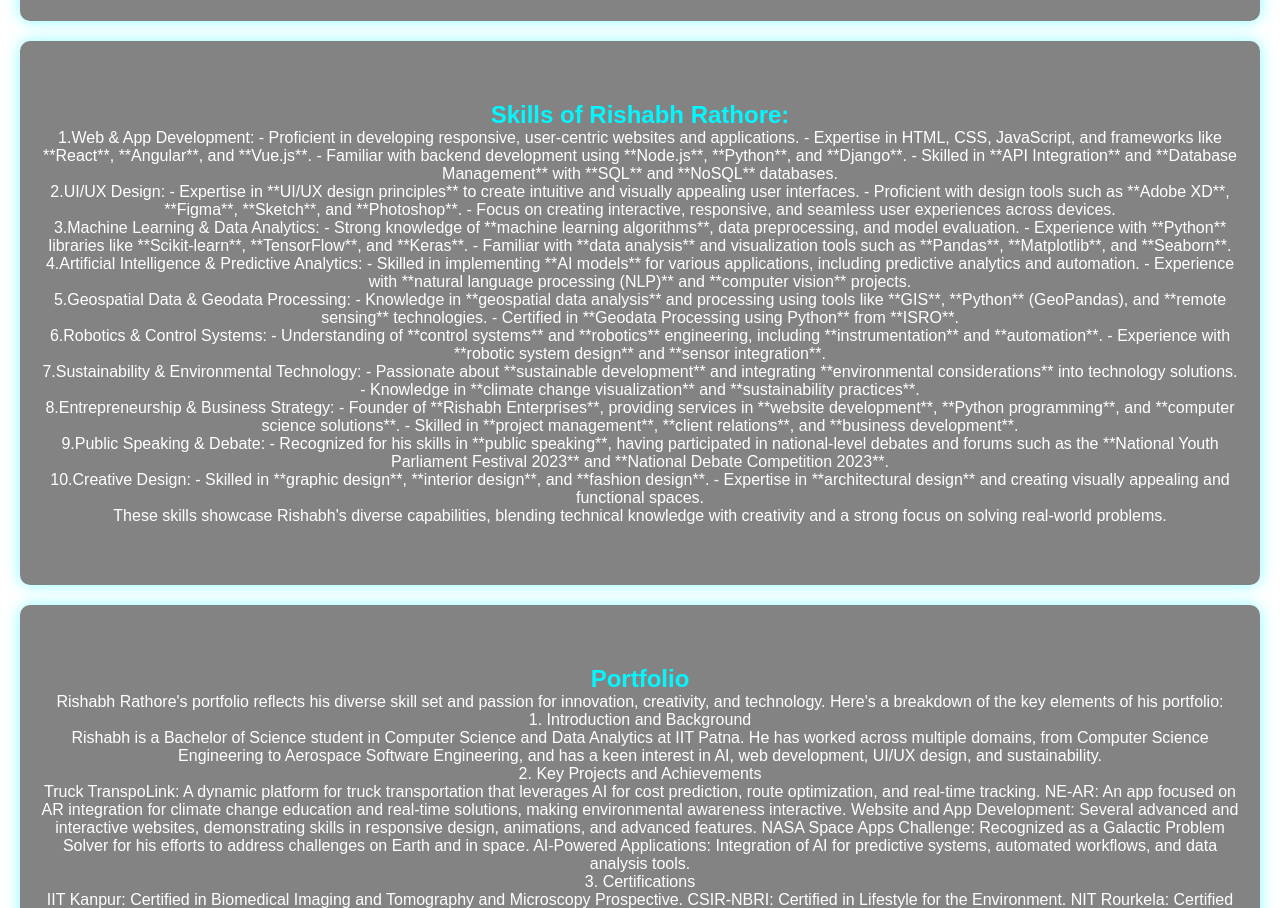
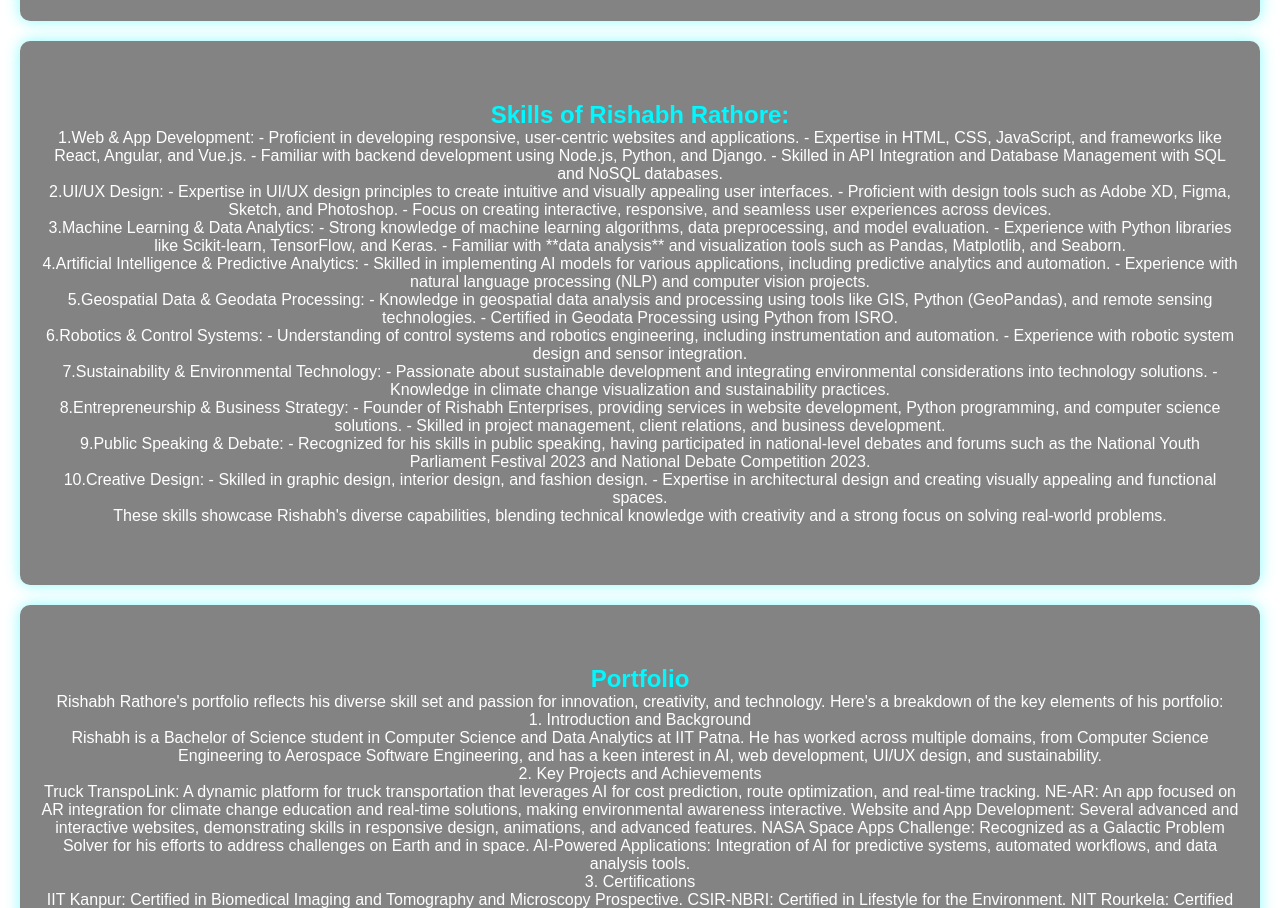
Before and after one commit to RRwelfarework/RISHABH-RATHORE, a plain HTML site: page index.html in a window 1280 px wide. Shown: the part 1900-2808 px from the top of the page. Drawn offline with Linux system fonts and the light colour scheme.

Commit message:
Update index.html

```diff
--- a/index.html
+++ b/index.html
@@ -122,55 +122,55 @@
         <p>
             1.Web & App Development:
                - Proficient in developing responsive, user-centric websites and applications.
-               - Expertise in HTML, CSS, JavaScript, and frameworks like **React**, **Angular**, and **Vue.js**.
-               - Familiar with backend development using **Node.js**, **Python**, and **Django**.
-               - Skilled in **API Integration** and **Database Management** with **SQL** and **NoSQL** databases.
+               - Expertise in HTML, CSS, JavaScript, and frameworks like React, Angular, and Vue.js.
+               - Familiar with backend development using Node.js, Python, and Django.
+               - Skilled in API Integration and Database Management with SQL and NoSQL databases.
             </p>
             <p>
             2.UI/UX Design:
-               - Expertise in **UI/UX design principles** to create intuitive and visually appealing user interfaces.
-               - Proficient with design tools such as **Adobe XD**, **Figma**, **Sketch**, and **Photoshop**.
+               - Expertise in UI/UX design principles to create intuitive and visually appealing user interfaces.
+               - Proficient with design tools such as Adobe XD, Figma, Sketch, and Photoshop.
                - Focus on creating interactive, responsive, and seamless user experiences across devices.
             </p>
             <p>
             3.Machine Learning & Data Analytics:
-               - Strong knowledge of **machine learning algorithms**, data preprocessing, and model evaluation.
-               - Experience with **Python** libraries like **Scikit-learn**, **TensorFlow**, and **Keras**.
-               - Familiar with **data analysis** and visualization tools such as **Pandas**, **Matplotlib**, and **Seaborn**.
+               - Strong knowledge of machine learning algorithms, data preprocessing, and model evaluation.
+               - Experience with Python libraries like Scikit-learn, TensorFlow, and Keras.
+               - Familiar with **data analysis** and visualization tools such as Pandas, Matplotlib, and Seaborn.
             </p>
             <p>
             4.Artificial Intelligence & Predictive Analytics:
-               - Skilled in implementing **AI models** for various applications, including predictive analytics and automation.
-               - Experience with **natural language processing (NLP)** and **computer vision** projects.
+               - Skilled in implementing AI models for various applications, including predictive analytics and automation.
+               - Experience with natural language processing (NLP) and computer vision projects.
             </p>
             <p>
             5.Geospatial Data & Geodata Processing:
-               - Knowledge in **geospatial data analysis** and processing using tools like **GIS**, **Python** (GeoPandas), and **remote sensing** technologies.
-               - Certified in **Geodata Processing using Python** from **ISRO**.
+               - Knowledge in geospatial data analysis and processing using tools like GIS, Python (GeoPandas), and remote sensing technologies.
+               - Certified in Geodata Processing using Python from ISRO.
             </p>
             <p>
             6.Robotics & Control Systems:
-               - Understanding of **control systems** and **robotics** engineering, including **instrumentation** and **automation**.
-               - Experience with **robotic system design** and **sensor integration**.
+               - Understanding of control systems and robotics engineering, including instrumentation and automation.
+               - Experience with robotic system design and sensor integration.
             </p>
             <p>
             7.Sustainability & Environmental Technology:
-               - Passionate about **sustainable development** and integrating **environmental considerations** into technology solutions.
-               - Knowledge in **climate change visualization** and **sustainability practices**.
+               - Passionate about sustainable development and integrating environmental considerations into technology solutions.
+               - Knowledge in climate change visualization and sustainability practices.
             </p>
             <p>
             8.Entrepreneurship & Business Strategy:
-               - Founder of **Rishabh Enterprises**, providing services in **website development**, **Python programming**, and **computer science solutions**.
-               - Skilled in **project management**, **client relations**, and **business development**.
+               - Founder of Rishabh Enterprises, providing services in website development, Python programming, and computer science solutions.
+               - Skilled in project management, client relations, and business development.
             </p>
             <p>
             9.Public Speaking & Debate:
-               - Recognized for his skills in **public speaking**, having participated in national-level debates and forums such as the **National Youth Parliament Festival 2023** and **National Debate Competition 2023**.
+               - Recognized for his skills in public speaking, having participated in national-level debates and forums such as the National Youth Parliament Festival 2023 and National Debate Competition 2023.
             </p>
             <p>
             10.Creative Design:
-                - Skilled in **graphic design**, **interior design**, and **fashion design**.
-                - Expertise in **architectural design** and creating visually appealing and functional spaces.
+                - Skilled in graphic design, interior design, and fashion design.
+                - Expertise in architectural design and creating visually appealing and functional spaces.
             </p>
             <p>
             These skills showcase Rishabh's diverse capabilities, blending technical knowledge with creativity and a strong focus on solving real-world problems.</p>
@@ -249,7 +249,7 @@
             -UI/UX Designer: Focused on creating intuitive, user-friendly, and aesthetically pleasing designs for web and mobile apps.
 
             <p>Recognitions and Achievements:</p>
-            -Galactic Problem Solver: Recognized by **NASA Space Apps Challenge 2024** for outstanding contributions to solving challenges faced on Earth and in space.
+            -Galactic Problem Solver: Recognized by NASA Space Apps Challenge 2024 for outstanding contributions to solving challenges faced on Earth and in space.
             -National Youth Parliament Festival 2023: Participant
             -National Debate Competition 2023: Participant
 
```
